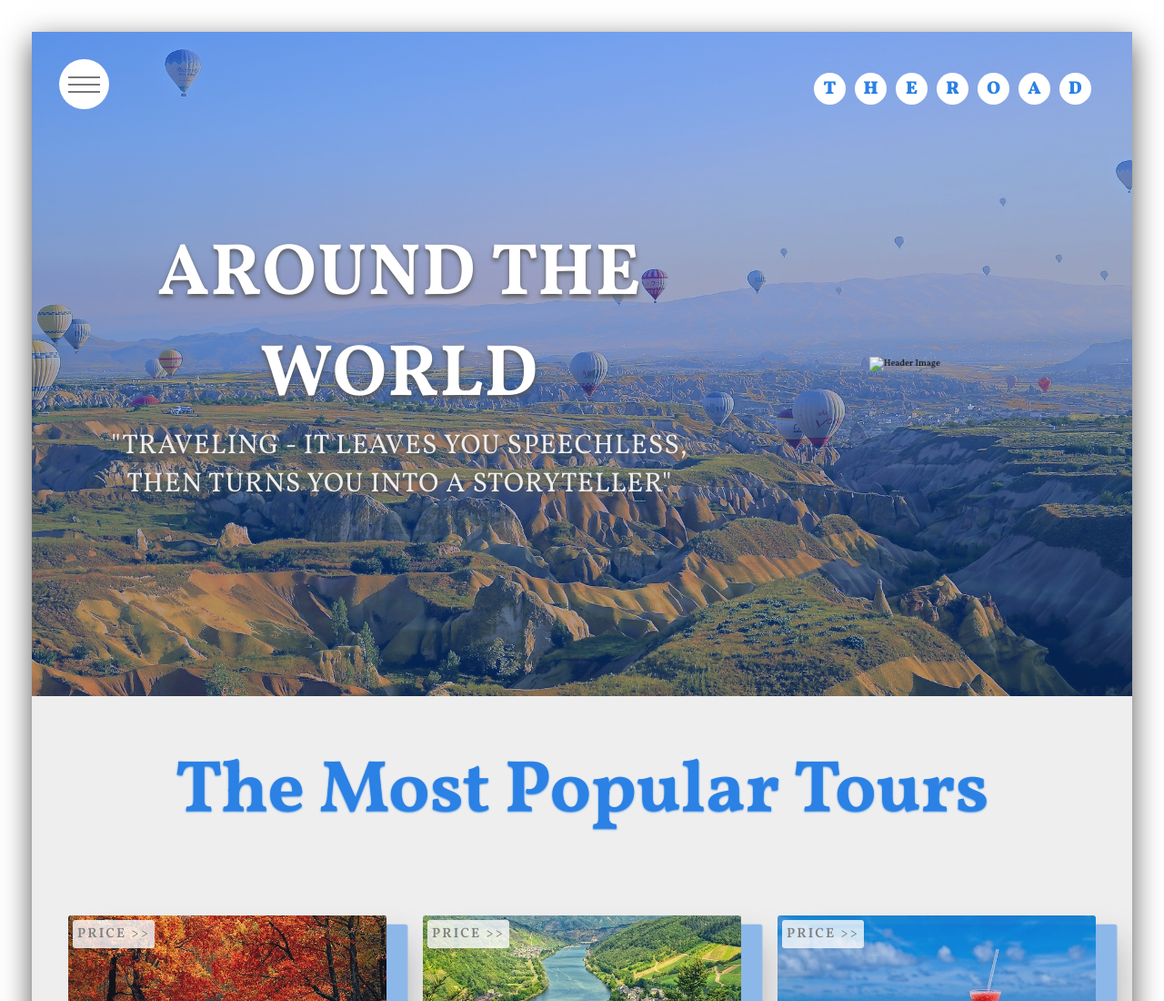
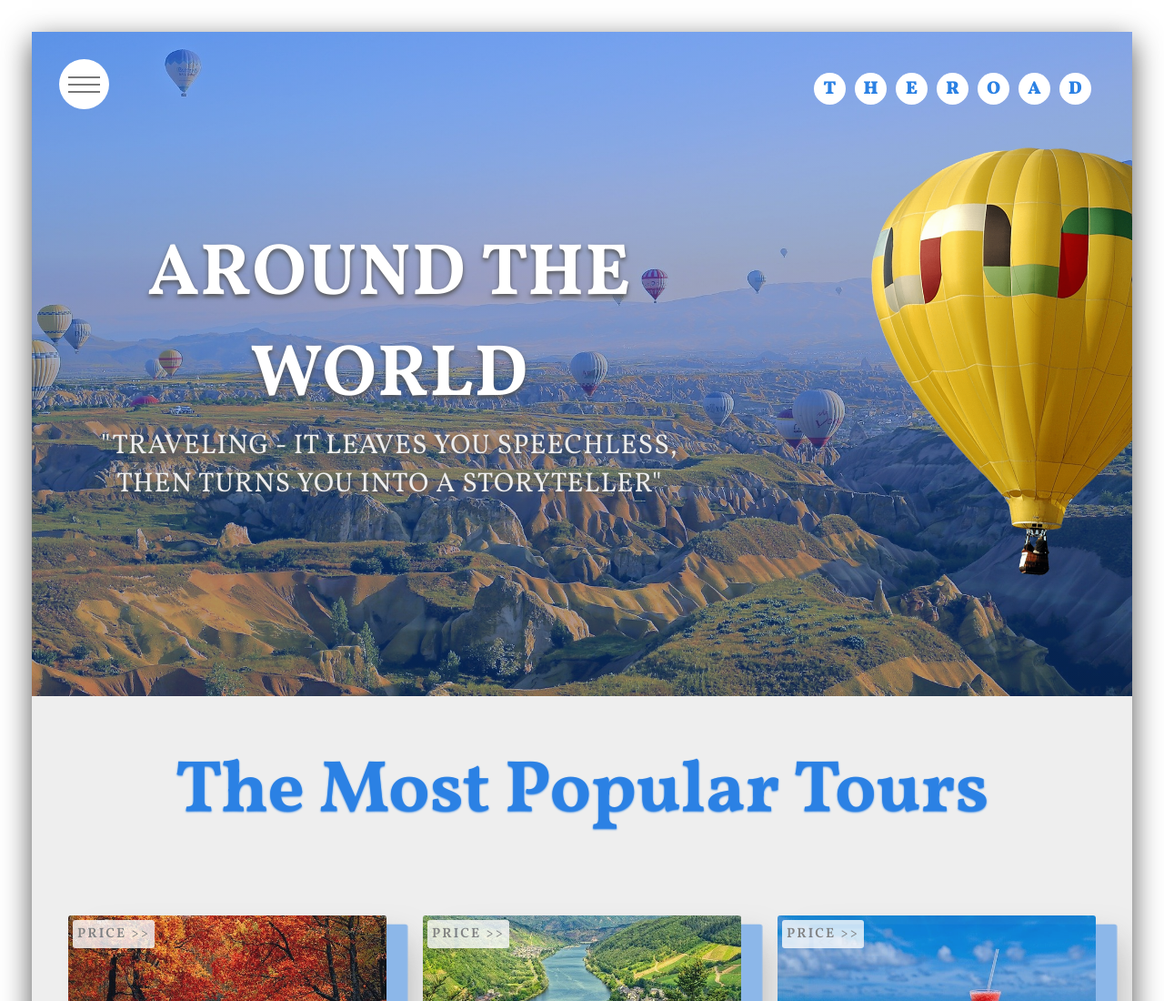
Before and after one commit to dev-sandhu/airballoons, a plain HTML site: page index.html in a window 1280 px wide. Shown: the top 1100 px of the page at 91% size. Drawn offline with Linux system fonts and the light colour scheme; the site is published under a folder, as on GitHub Pages, so addresses that start at the root find nothing; files whose address does not match are found by name.

Commit message:
Update index.html

```diff
--- a/index.html
+++ b/index.html
@@ -46,7 +46,7 @@
           </p>
         </div>
         <img
-          src="/air-balloon.png"
+          src="air-balloon.png"
           alt="Header Image"
           class="header-image"
         />
```
